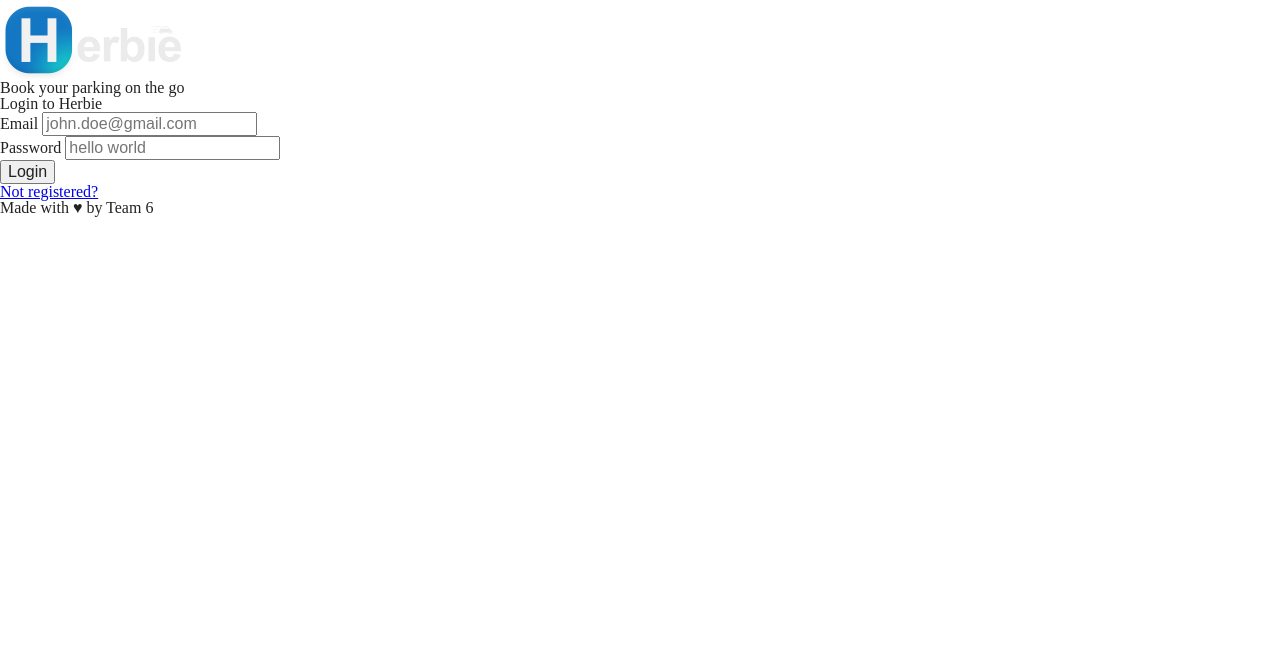
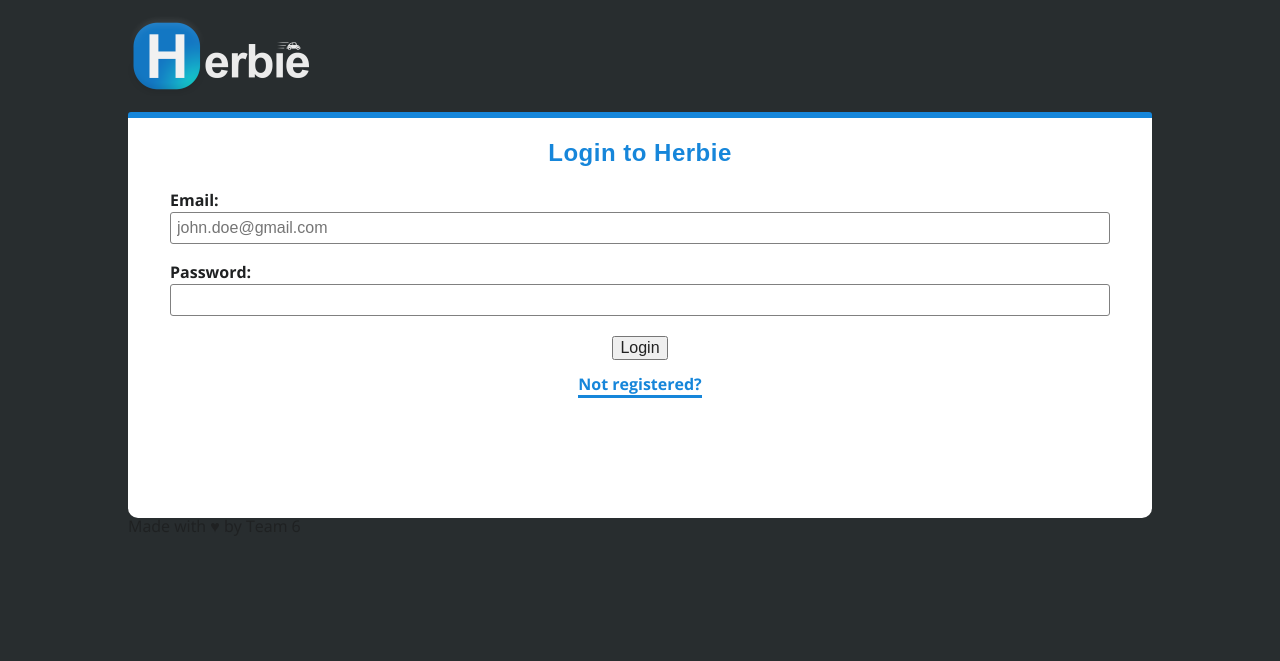
Before and after one commit to CharlieADavies/CIB_Group_work, a Flask app: page /login in a window 1280 px wide. Shown: the top 661 px of the page. Run offline with Flask 2, Linux system fonts and the light colour scheme.

Commit message:
Styling login page

```diff
--- a/static/main.css
+++ b/static/main.css
@@ -0,0 +1,104 @@
+body {
+  font-family: "Open Sans", sans-serif;
+  font-weight: 400;
+  color: #1f2122;
+  background-color: #282d2f;
+  padding: 0 10% 10%;
+}
+*:focus {
+  outline: 1px dotted #16dace !important;
+}
+a {
+  color: #1686da;
+  font-weight: 600;
+  text-decoration: none;
+}
+a:hover {
+  color: #0d4d7d;
+  border-color: #0d4d7d !important;
+}
+a:active {
+  color: #16dace;
+  border-color: #16dace !important;
+}
+h1 {
+  font-size: 64px;
+  color: #ffffff;
+  font-family: "Arial", sans-serif;
+  font-weight: 600;
+  line-height: 1.25;
+  text-shadow: 0 0 5px rgba(0, 0, 0, 0.2);
+}
+h2 {
+  color: #1686da;
+  font-family: "Arial", sans-serif;
+  font-weight: 600;
+  line-height: 1.25;
+  font-size: 1.5em;
+  letter-spacing: 0.5px;
+}
+label {
+  font-weight: 600;
+  display: block;
+}
+label:after {
+  content: ":";
+}
+input[type=password],
+input[type=email],
+input[type=text] {
+  border: 1px solid grey;
+  border-radius: 3px;
+  margin: 0.25em 0;
+  width: 100%;
+  padding: 6px;
+}
+.logo {
+  margin: 1em 0;
+}
+.site-strapline {
+  display: none;
+}
+.panel a {
+  border-bottom: 3px solid #1686da;
+}
+.form-field {
+  margin-bottom: 1em;
+}
+.page--login {
+  background-color: #282d2f;
+}
+.panel--login {
+  background-color: #ffffff;
+  padding: 20px 42px 110px;
+  margin: auto;
+  border-top: 0.375rem solid #1686da;
+  border-radius: 0.1875rem 0.1875rem 0.625rem 0.625rem;
+}
+.panel--login h2 {
+  margin-bottom: 1em;
+  text-align: center;
+}
+.panel--login .form-field--submit,
+.panel--login .form-field--text {
+  text-align: center;
+}
+@media only screen and (min-width: 1366px) {
+  .page--login {
+    background: #1f2122 url("/static/img/bg--login.jpg") top left / cover no-repeat;
+  }
+  .site-strapline {
+    display: block;
+    position: absolute;
+    width: 40%;
+    top: 280px;
+    left: 640px;
+  }
+  .panel--login {
+    max-width: 298px;
+    position: relative;
+    top: 110px;
+    margin: 0;
+  }
+}
+/*# sourceMappingURL=main.css.map */
--- a/static/main.less
+++ b/static/main.less
@@ -0,0 +1,142 @@
+@blue: #1686da;
+@turquoise: #16dace;
+@white: #ffffff;
+@darkWhite: #ebebeb;
+@lightBlack: #1f2122;
+@blueBlack: #282d2f;
+
+@gutter: 10%;
+
+.header-font() {
+  font-family: "Arial", sans-serif;
+  font-weight: 600;
+  line-height: 1.25;
+}
+.body-font() {
+  font-family: "Open Sans", sans-serif;
+  font-weight: 400;
+}
+
+.border-style() {
+  border-top: 0.375rem solid @blue;
+  border-radius: 0.1875rem 0.1875rem 0.625rem 0.625rem; // 3 3 10 10
+}
+
+body {
+  .body-font();
+  color: @lightBlack;
+  background-color: @blueBlack;
+  padding: 0 @gutter @gutter
+}
+
+*:focus {
+  outline: 1px dotted @turquoise !important;
+}
+
+a {
+  color: @blue;
+  font-weight: 600;
+  text-decoration: none;
+
+  &:hover {
+    color: darken(@blue, 20%);
+    border-color: darken(@blue, 20%) !important
+  }
+  &:active {
+    color: @turquoise;
+    border-color: @turquoise !important
+  }
+}
+
+h1 {
+  font-size: 64px;
+  color: @white;
+  .header-font();
+  text-shadow: 0 0 5px rgba(0,0,0, 0.2)
+}
+
+h2 {
+  color: @blue;
+  .header-font();
+  font-size: 1.5em;
+  letter-spacing: 0.5px;
+}
+
+label {
+  font-weight: 600;
+  display: block;
+
+  &:after {
+    content: ":";
+  }
+}
+
+input[type=password],
+input[type=email],
+input[type=text] {
+  border: 1px solid grey;
+  border-radius: 3px;
+  margin: 0.25em 0;
+  width: 100%;
+  padding: 6px;
+}
+
+.logo {
+  margin: 1em 0;
+}
+
+.site-strapline {
+  display: none;
+}
+
+.panel a {
+  border-bottom: 3px solid @blue;
+}
+
+.form-field {
+  margin-bottom: 1em;
+}
+
+.page--login {
+  background-color: @blueBlack
+}
+
+.panel--login {
+  background-color: @white;
+  padding: 20px 42px 110px;
+  margin: auto;
+  .border-style();
+}
+
+.panel--login h2 {
+  margin-bottom: 1em;
+  text-align: center;
+}
+
+.panel--login .form-field--submit,
+.panel--login .form-field--text {
+  text-align: center;
+}
+
+@media only screen and (min-width: 1366px) {
+
+  .page--login {
+    background: @lightBlack url("/static/img/bg--login.jpg") top left / cover no-repeat;
+  }
+
+  .site-strapline {
+    display: block;
+    position: absolute;
+    width: 40%;
+    top: 280px;
+    left: 640px;
+  }
+
+  .panel--login {
+    max-width: 298px;
+    position: relative;
+    top: 110px;
+    margin: 0;
+  }
+
+}
--- a/static/reset.css
+++ b/static/reset.css
@@ -4,6 +4,7 @@
 */
 
 /* EDITED to remove default appearance from buttons */
+/* EDITED added border-box sizing to all */
 
 html, body, div, span, applet, object, iframe,
 h1, h2, h3, h4, h5, h6, p, blockquote, pre,
@@ -29,6 +30,12 @@ time, mark, audio, video {
 /* make sure to set some focus styles for accessibility */
 :focus {
     outline: 0;
+}
+
+*,
+*:before,
+*:after {
+    box-sizing: border-box;
 }
 
 /* HTML5 display-role reset for older browsers */
--- a/templates/gate.html
+++ b/templates/gate.html
@@ -2,12 +2,14 @@
 <html lang="en">
 <head>
     <meta charset="UTF-8">
-    <link href="../static/main.css" rel="stylesheet" />
-    <link href="../static/reset.css" rel="stylesheet" />
+    <meta name="viewport" content="width=device-width, user-scalable=no" />
     {% if page == "login" %}<title>Welcome · Project Herbie</title>{% endif %}
     {% if page == "register" %}<title>Register · Project Herbie</title>{% endif %}
+    <link href="../static/reset.css" rel="stylesheet" />
+    <link href="../static/main.css" rel="stylesheet" />
+    <link href="https://fonts.googleapis.com/css?family=Open+Sans:400,700" rel="stylesheet">
 </head>
-<body>
+<body class="page--{{ page }}">
 
     <div class="site-header">
 
@@ -39,7 +41,7 @@
 
             <div class="form-field form-field--password">
                 <label id="form-field-password">Password</label>
-                <input type="password" name="password" id="form-field-password" placeholder="hello world" />
+                <input type="password" name="password" id="form-field-password" placeholder="" />
             </div>
 
             <div class="form-field form-field--submit">
--- a/templates/main.html
+++ b/templates/main.html
@@ -2,11 +2,13 @@
 <html lang="en">
 <head>
     <meta charset="UTF-8">
+    <meta name="viewport" content="width=device-width, user-scalable=no" />
     <title>{{ title }} · Project Herbie</title>
+    <link href="../static/reset.css" rel="stylesheet" />
     <link href="../static/main.css" rel="stylesheet" />
-    <link href="../static/reset.css" rel="stylesheet" />
+    <link href="https://fonts.googleapis.com/css?family=Open+Sans:400,700" rel="stylesheet">
 </head>
-<body>
+<body class="page--{{ page }}">
 
     <div class="site-header">
 
```
Also changed, not shown: static/img/bg--login.jpg (added), 1 other file.
